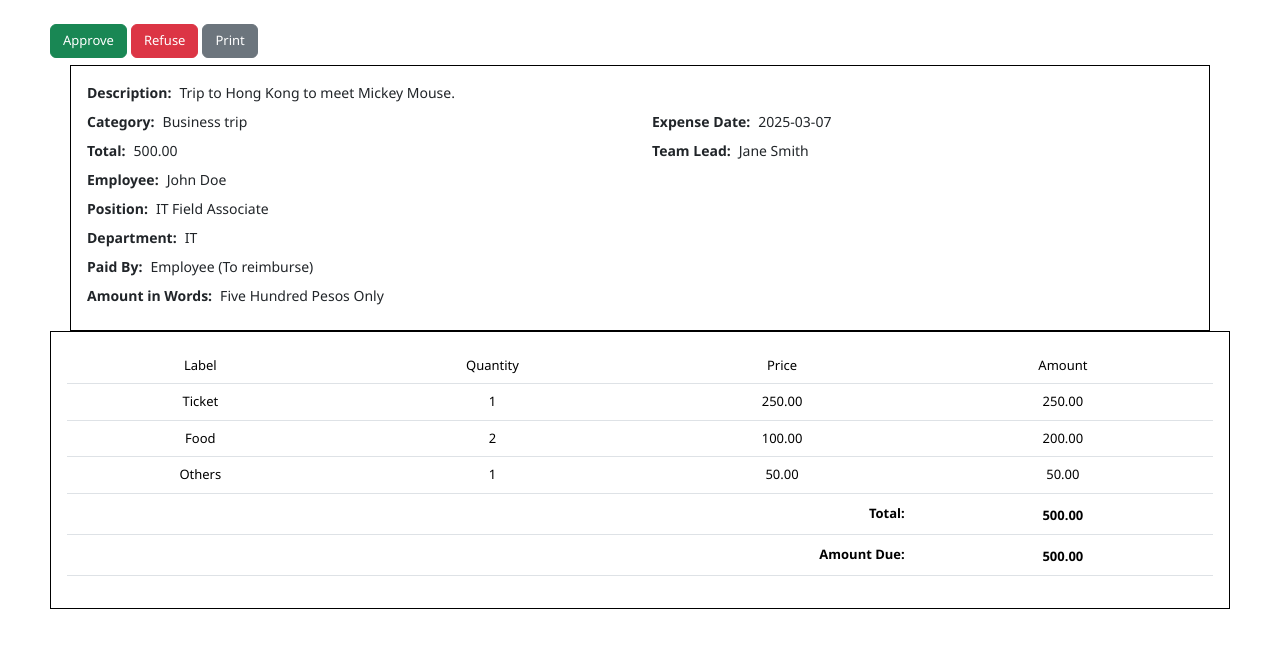
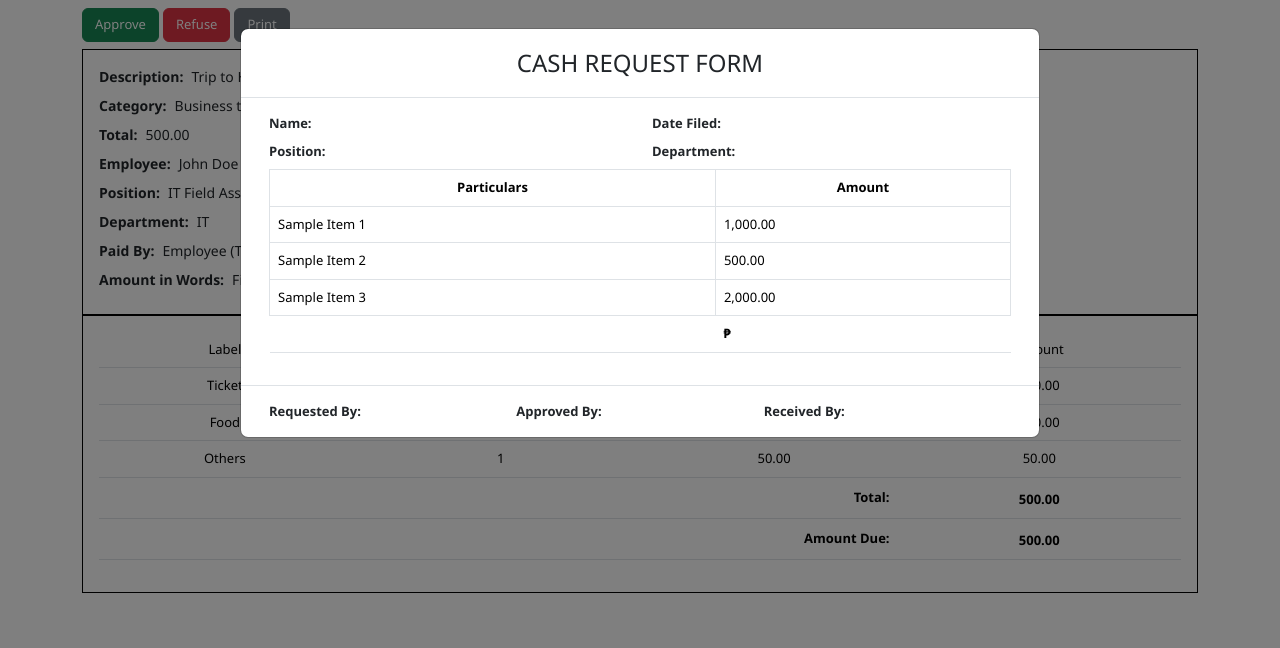
Before and after one commit to RaymondJAT/BudgetMonitoringTL, a React (Vite) app in the folder BudgetMonitoringTL/: page / in a window 1280 px wide. Both pictures are taken after a click on the button "Print". Shown: the top 648 px of the page. Built offline with nearby package versions, Linux system fonts and the light colour scheme.

Commit message:
[ADD] - print modal

```diff
--- a/BudgetMonitoringTL/src/components/ApprovalForm.jsx
+++ b/BudgetMonitoringTL/src/components/ApprovalForm.jsx
@@ -1,5 +1,7 @@
 import React, { useState } from "react";
-import { Container, Row, Col, Button, Table } from "react-bootstrap";
+import { Container, Row, Col, Button } from "react-bootstrap";
+import DataTable from "./DataTable";
+import PrintModal from "./PrintModal";
 
 const ApprovalForm = ({ data }) => {
   const fields = [
@@ -16,48 +18,35 @@ const ApprovalForm = ({ data }) => {
     { label: "Team Lead", key: "teamLead" },
   ];
 
-  const [tableData, setTableData] = useState([
-    { label: "Ticket", quantity: 1, price: 250, amount: 250 },
-    { label: "Food", quantity: 2, price: 100, amount: 200 },
-    { label: "Others", quantity: 1, price: 50, amount: 50 },
-  ]);
-
-  // calculate total amount
-  const calculateTotal = () => {
-    return tableData.reduce((sum, row) => sum + row.amount, 0);
-  };
-
-  // add new row
-  //   const addRow = () => {
-  //     setTableData([
-  //       ...tableData,
-  //       { label: "New Item", quantity: 1, price: 0.0, amount: 0.0 },
-  //     ]);
-  //   };
+  const [modalShow, setModalShow] = useState(false);
 
   return (
     <>
-      <div className="custom-wrapper">
+      <Container className="custom-wrapper pb-5">
         {/* Buttons */}
-        <div className="custom-btn d-flex flex-column flex-md-row gap-1 pt-4">
+        <div className="custom-btn d-flex flex-column flex-md-row gap-1 pt-2">
           <Button variant="success" className="btn-responsive">
             Approve
           </Button>
           <Button variant="danger" className="btn-responsive">
             Refuse
           </Button>
-          <Button variant="secondary" className="btn-responsive">
+          <Button
+            variant="secondary"
+            onClick={() => setModalShow(true)}
+            className="btn-responsive"
+          >
             Print
           </Button>
         </div>
 
         {/* Main container */}
-        <Container className="custom-container border border-black p-3 bg-white">
-          <Row>
-            <Col xs={12} className="d-flex align-items-center mb-2">
-              <strong className="title">Description:</strong>
-              <p className="ms-2 mb-0">
-                {data?.description || "________________________"}
+        <div className="custom-container border border-black p-3 bg-white">
+          <Row className="mb-2">
+            <Col xs={12} className="d-flex flex-column flex-md-row">
+              <strong className="title text-start">Description:</strong>
+              <p className="ms-md-2 mb-0 text-start">
+                {data?.description || " "}
               </p>
             </Col>
           </Row>
@@ -72,9 +61,7 @@ const ApprovalForm = ({ data }) => {
                 className="d-flex align-items-center mb-2"
               >
                 <strong className="title">{field.label}:</strong>
-                <p className="ms-2 mb-0">
-                  {data?.[field.key] || "________________"}
-                </p>
+                <p className="ms-2 mb-0">{data?.[field.key] || " "}</p>
               </Col>
             ))}
           </Row>
@@ -84,73 +71,25 @@ const ApprovalForm = ({ data }) => {
             <Row key={index}>
               <Col xs={12} className="d-flex align-items-center mb-2">
                 <strong className="title">{field.label}:</strong>
-                <p className="ms-2 mb-0">
-                  {data?.[field.key] || "________________"}
-                </p>
+                <p className="ms-2 mb-0">{data?.[field.key] || " "}</p>
               </Col>
             </Row>
           ))}
 
-          <Row>
-            <Col xs={12} className="d-flex align-items-center mb-2">
-              <strong className="title">Amount in Words:</strong>
-              <p className="ms-2 mb-0">
-                {data?.amountInWords || "________________________"}
+          <Row className="mb-2">
+            <Col xs={12} className="d-flex flex-column flex-md-row">
+              <strong className="title text-start">Amount in Words:</strong>
+              <p className="ms-md-2 mb-0 text-start">
+                {data?.amountInWords || " "}
               </p>
             </Col>
           </Row>
-        </Container>
-
+        </div>
         {/* Table Section */}
-        <div className="table-wrapper border border-black p-3">
-          <Table responsive>
-            <thead className="tableHead">
-              <tr>
-                <th>Label</th>
-                <th>Quantity</th>
-                <th>Price</th>
-                <th>Amount</th>
-              </tr>
-            </thead>
-            <tbody className="tableBody">
-              {tableData.map((row, index) => (
-                <tr key={index}>
-                  <td>{row.label}</td>
-                  <td>{row.quantity}</td>
-                  <td>{row.price.toFixed(2)}</td>
-                  <td>{row.amount.toFixed(2)}</td>
-                </tr>
-              ))}
-            </tbody>
-            {/* Total and Amount Due */}
-            <tfoot>
-              <tr>
-                <td colSpan="3" className="custom-col text-end">
-                  <strong>Total:</strong>
-                </td>
-                <td>
-                  <strong>{calculateTotal().toFixed(2)}</strong>
-                </td>
-              </tr>
-              <tr>
-                <td colSpan="3" className="custom-col text-end">
-                  <strong>Amount Due:</strong>
-                </td>
-                <td>
-                  <strong>{calculateTotal().toFixed(2)}</strong>
-                </td>
-              </tr>
-            </tfoot>
-          </Table>
-        </div>
-
-        {/* Add Button */}
-        {/* <div className="d-flex justify-content-end mt-2">
-          <Button variant="primary" onClick={addRow}>
-            Add Row
-          </Button>
-        </div> */}
-      </div>
+        <DataTable />
+      </Container>
+      {/* Modal */}
+      <PrintModal show={modalShow} onHide={() => setModalShow(false)} />
     </>
   );
 };
--- /dev/null
+++ b/BudgetMonitoringTL/src/components/DataTable.jsx
@@ -0,0 +1,78 @@
+import React, { useState } from "react";
+import { Table, Container, Button } from "react-bootstrap";
+
+const DataTable = () => {
+  const [tableData, setTableData] = useState([
+    { label: "Ticket", quantity: 1, price: 250, amount: 250 },
+    { label: "Food", quantity: 2, price: 100, amount: 200 },
+    { label: "Others", quantity: 1, price: 50, amount: 50 },
+  ]);
+
+  // calculate total amount
+  const calculateTotal = () => {
+    return tableData.reduce((sum, row) => sum + row.amount, 0);
+  };
+
+  // add new row
+  const addRow = () => {
+    setTableData([
+      ...tableData,
+      { label: "New Item", quantity: 1, price: 0.0, amount: 0.0 },
+    ]);
+  };
+
+  return (
+    <div>
+      <Container className="table-wrapper border border-black p-3">
+        <Table responsive>
+          <thead className="tableHead">
+            <tr>
+              <th>Label</th>
+              <th>Quantity</th>
+              <th>Price</th>
+              <th>Amount</th>
+            </tr>
+          </thead>
+          <tbody className="tableBody">
+            {tableData.map((row, index) => (
+              <tr key={index}>
+                <td>{row.label}</td>
+                <td>{row.quantity}</td>
+                <td>{row.price.toFixed(2)}</td>
+                <td>{row.amount.toFixed(2)}</td>
+              </tr>
+            ))}
+          </tbody>
+          {/* Total and Amount Due */}
+          <tfoot>
+            <tr>
+              <td colSpan="3" className="custom-col text-end">
+                <strong>Total:</strong>
+              </td>
+              <td>
+                <strong>{calculateTotal().toFixed(2)}</strong>
+              </td>
+            </tr>
+            <tr>
+              <td colSpan="3" className="custom-col text-end">
+                <strong>Amount Due:</strong>
+              </td>
+              <td>
+                <strong>{calculateTotal().toFixed(2)}</strong>
+              </td>
+            </tr>
+          </tfoot>
+        </Table>
+      </Container>
+
+      {/* Add Button */}
+      {/* <div className="d-flex justify-content-end mt-2">
+        <Button variant="primary" onClick={addRow}>
+          Add Row
+        </Button>
+      </div> */}
+    </div>
+  );
+};
+
+export default DataTable;
--- /dev/null
+++ b/BudgetMonitoringTL/src/components/PrintModal.jsx
@@ -0,0 +1,99 @@
+import React from "react";
+import { Row, Col, Modal, Container, Button, Form } from "react-bootstrap";
+
+const PrintModal = (props, data) => {
+  return (
+    <div>
+      <Modal
+        {...props}
+        aria-labelledby="contained-modal-title-vcenter"
+        size="lg"
+      >
+        <Modal.Header>
+          <Modal.Title
+            id="contained-modal-title-vcenter"
+            className="text-center w-100"
+          >
+            CASH REQUEST FORM
+          </Modal.Title>
+        </Modal.Header>
+        <Modal.Body className="grid-example">
+          <Container>
+            <Row className="custom-col">
+              <Col xs={12} md={6} className="d-flex align-items-center mb-2">
+                <strong className="title">Name:</strong>
+                <p className="ms-2 mb-0">{data?.name || " "}</p>
+              </Col>
+              <Col xs={12} md={6} className="d-flex align-items-center mb-2">
+                <strong className="title">Date Filed:</strong>
+                <p className="ms-2 mb-0">{data?.dateFiled || " "}</p>
+              </Col>
+              <Col xs={12} md={6} className="d-flex align-items-center mb-2">
+                <strong className="title">Position:</strong>
+                <p className="ms-2 mb-0">{data?.position || " "}</p>
+              </Col>
+              <Col xs={12} md={6} className="d-flex align-items-center mb-2">
+                <strong className="title">Department:</strong>
+                <p className="ms-2 mb-0">{data?.department || " "}</p>
+              </Col>
+            </Row>
+
+            <Row>
+              <Col xs={12}>
+                <table className="custom-table table table-bordered">
+                  <thead>
+                    <tr>
+                      <th className="text-center">Particulars</th>
+                      <th className="text-center">Amount</th>
+                    </tr>
+                  </thead>
+                  <tbody>
+                    {/* Sample */}
+                    <tr>
+                      <td className="text-start">Sample Item 1</td>
+                      <td className="text-start">1,000.00</td>
+                    </tr>
+                    <tr>
+                      <td className="text-start">Sample Item 2</td>
+                      <td className="text-start">500.00</td>
+                    </tr>
+                    <tr>
+                      <td className="text-start">Sample Item 3</td>
+                      <td className="text-start">2,000.00</td>
+                    </tr>
+                    <tr>
+                      <td className="border-0"></td>
+                      <td className="text-start border-0">
+                        <strong>₱</strong>
+                      </td>
+                    </tr>
+                  </tbody>
+                </table>
+              </Col>
+            </Row>
+          </Container>
+        </Modal.Body>
+        <Modal.Footer>
+          <Container fluid>
+            <Row className="custom-col w-100">
+              <Col xs={12} md={4} className="text-start">
+                <strong>Requested By:</strong>
+                <p className="mb-0">{data?.requestedBy || " "}</p>
+              </Col>
+              <Col xs={12} md={4} className="text-start">
+                <strong>Approved By:</strong>
+                <p className="mb-0">{data?.approvedBy || " "}</p>
+              </Col>
+              <Col xs={12} md={4} className="text-start">
+                <strong>Received By:</strong>
+                <p className="mb-0">{data?.receivedBy || " "}</p>
+              </Col>
+            </Row>
+          </Container>
+        </Modal.Footer>
+      </Modal>
+    </div>
+  );
+};
+
+export default PrintModal;
--- a/BudgetMonitoringTL/src/index.css
+++ b/BudgetMonitoringTL/src/index.css
@@ -52,6 +52,15 @@ tfoot strong {
   font-size: 13px;
 }
 
+.custom-col strong {
+  font-size: 13px;
+}
+
+.custom-table th,
+.custom-table td {
+  font-size: 13px;
+}
+
 /* Responsive spacing */
 @media (max-width: 768px) {
   .custom-btn {
```
